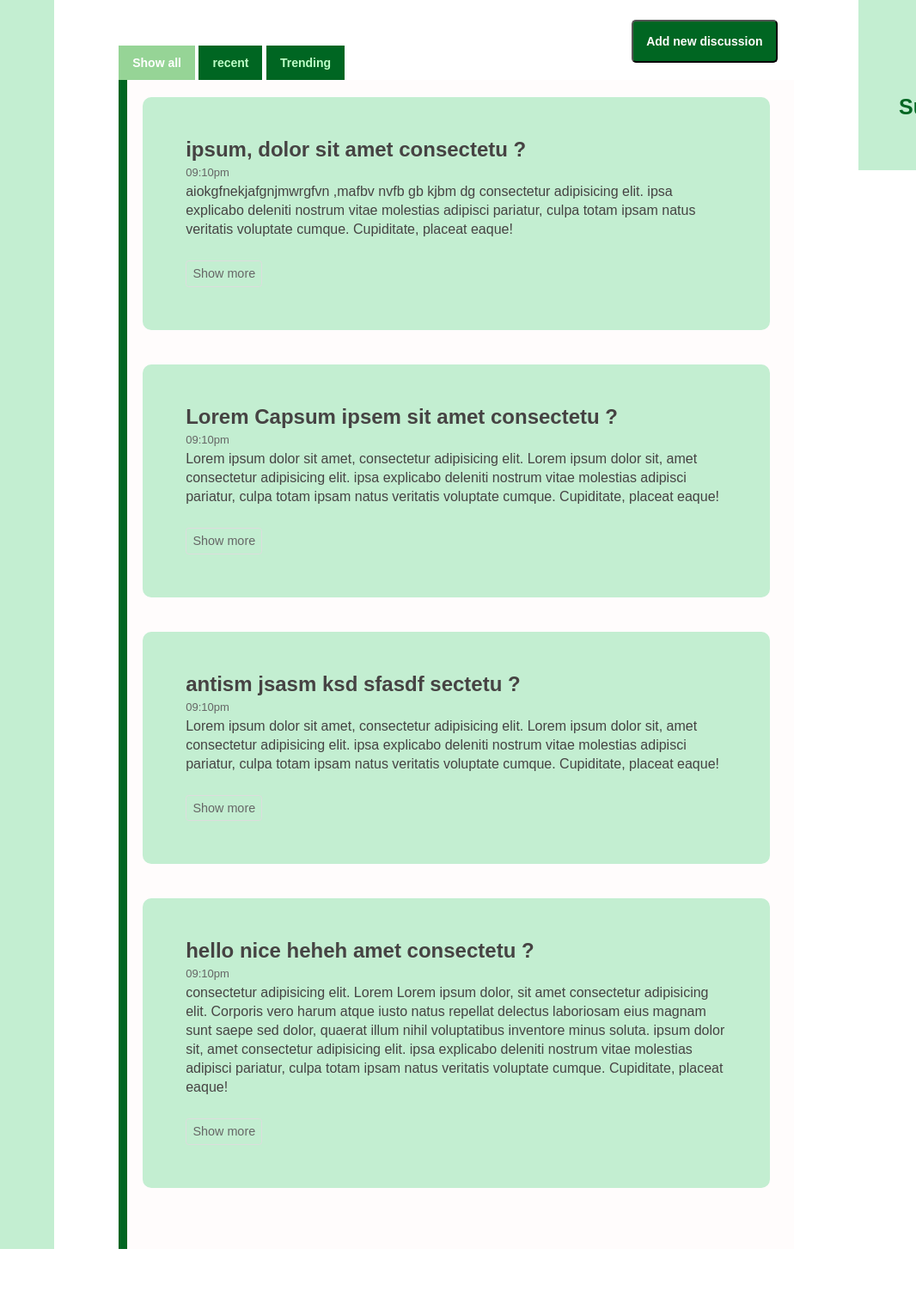
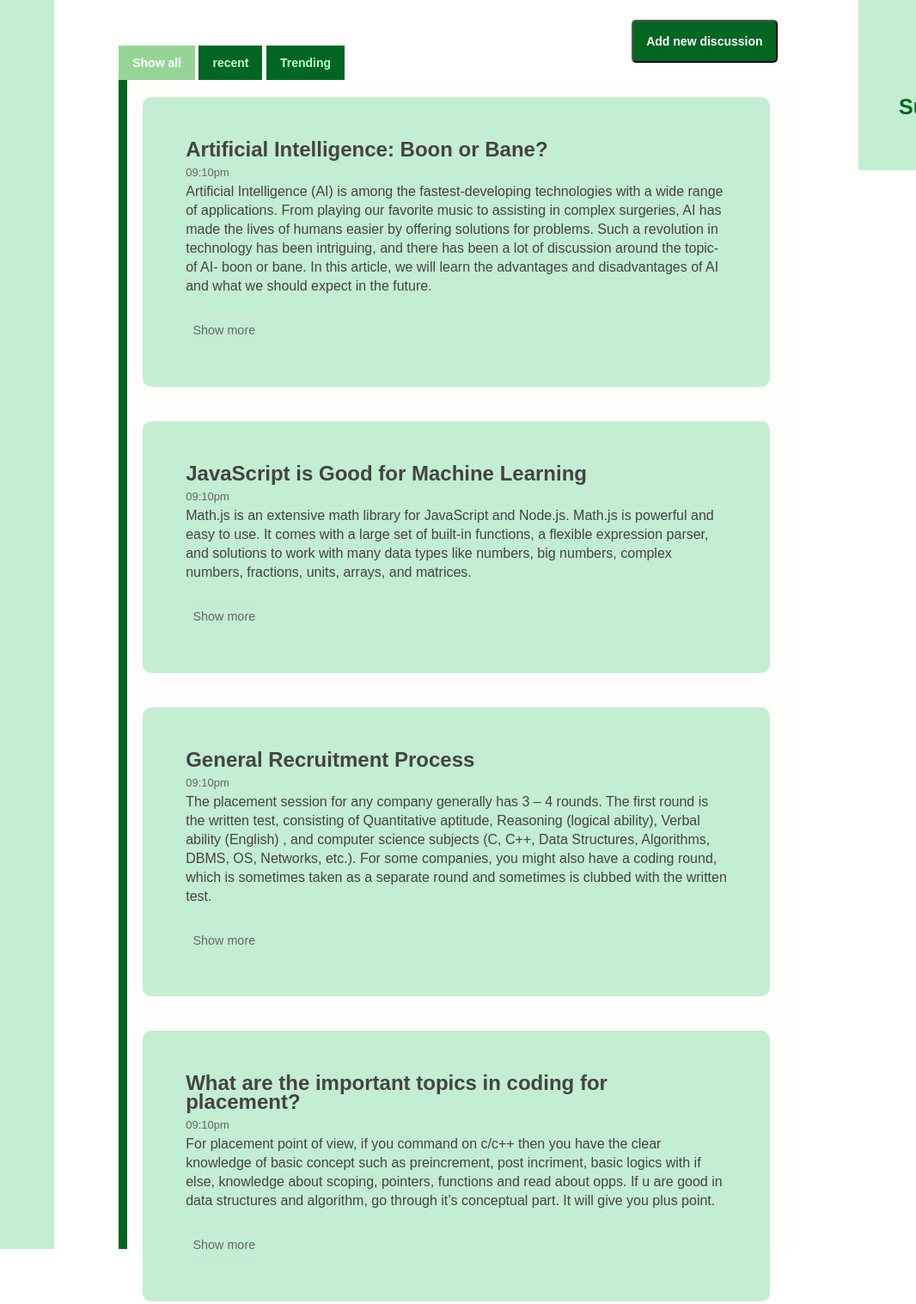
Before and after one commit to warriorBunny013/Multiply-multipurpose-website, a plain HTML site: page Discussion forum js/discussion.html in a window 1280 px wide. Shown: the part 147-1664 px from the top of the page at 86% size, without its empty margins (214-1280 px from the left). Drawn offline with Linux system fonts and the light colour scheme; files that its build step writes are made by us from their sources.

Commit message:
Update discussion.html

```diff
--- a/Discussion forum js/discussion.html
+++ b/Discussion forum js/discussion.html
@@ -40,18 +40,23 @@
         <div class="discussion-section">
           <div class="filterDiv recent">
             <div class="content">
-              <p class="question">ipsum, dolor sit amet consectetu ?</p>
+              <p class="question">Artificial Intelligence: Boon or Bane?</p>
               <div class="time">09:10pm</div>
               <input type="checkbox" class="read-more-state" id="post-1" />
               <p class="read-more-wrap">
-                aiokgfnekjafgnjmwrgfvn ,mafbv nvfb gb kjbm dg consectetur
-                adipisicing elit. ipsa explicabo deleniti nostrum vitae
-                molestias adipisci pariatur, culpa totam ipsam natus veritatis
-                voluptate cumque. Cupiditate, placeat eaque!
+                Artificial Intelligence (AI) is among the fastest-developing
+                technologies with a wide range of applications. From playing our
+                favorite music to assisting in complex surgeries, AI has made the lives of
+                humans easier by offering solutions for problems. Such a revolution in technology
+                has been intriguing, and there has been a lot of discussion around the topic- of AI- boon or bane.
+                In this article, we will learn the advantages and disadvantages of AI and what we should expect in the future.
                 <span class="read-more-target"
-                  >Libero fuga facilis vel consectetur quos sapiente deleniti
-                  eveniet dolores tempore eos deserunt officia quis ab?In
-                  voluptate eaque neque maiores voluptatum amet?</span
+                  >When you enter a web page, you will find interactive chatbots that
+                  suggest products/restaurants/ hotels/services based on our queries.
+                  Chatbots are computer programs that simulate and process human conversations.
+                  It is one of the clearest examples of artificial intelligence, as are Amazon’s Alexa,
+                  Apple’s Siri, or Microsoft’s Cortana, which we find integrated into our everyday devices.
+                </span
                 >
               </p>
               <label for="post-1" class="read-more-trigger"></label>
@@ -59,19 +64,20 @@
           </div>
           <div class="filterDiv recent trending">
             <div class="content">
-              <p class="question">Lorem Capsum ipsem sit amet consectetu ?</p>
+              <p class="question">JavaScript is Good for Machine Learning</p>
               <div class="time">09:10pm</div>
               <input type="checkbox" class="read-more-state" id="post-2" />
               <p class="read-more-wrap">
-                Lorem ipsum dolor sit amet, consectetur adipisicing elit. Lorem
-                ipsum dolor sit, amet consectetur adipisicing elit. ipsa
-                explicabo deleniti nostrum vitae molestias adipisci pariatur,
-                culpa totam ipsam natus veritatis voluptate cumque. Cupiditate,
-                placeat eaque!
+               Math.js is an extensive math library for JavaScript and Node.js.
+Math.js is powerful and easy to use. It comes with a large set of built-in functions,
+                a flexible expression parser,
+                and solutions to work with many data types like numbers, big numbers, complex numbers,
+                fractions, units, arrays, and matrices.
                 <span class="read-more-target"
-                  >Libero fuga facilis vel consectetur quos sapiente deleniti
-                  eveniet dolores tempore eos deserunt officia quis ab?In
-                  voluptate eaque neque maiores voluptatum amet?</span
+                  >
+                  ml5.js is trying to make machine learning more accessible to a wider audience.
+The ml5 team is working to wrap machine learning functionality in friendlier ways.
+                </span
                 >
               </p>
               <label for="post-2" class="read-more-trigger"></label>
@@ -79,19 +85,14 @@
           </div>
           <div class="filterDiv trending">
             <div class="content">
-              <p class="question">antism jsasm ksd sfasdf sectetu ?</p>
+              <p class="question">General Recruitment Process</p>
               <div class="time">09:10pm</div>
               <input type="checkbox" class="read-more-state" id="post-3" />
               <p class="read-more-wrap">
-                Lorem ipsum dolor sit amet, consectetur adipisicing elit. Lorem
-                ipsum dolor sit, amet consectetur adipisicing elit. ipsa
-                explicabo deleniti nostrum vitae molestias adipisci pariatur,
-                culpa totam ipsam natus veritatis voluptate cumque. Cupiditate,
-                placeat eaque!
+                The placement session for any company generally has 3 – 4 rounds. The first round is the written test, consisting of Quantitative aptitude, Reasoning (logical ability), Verbal ability (English) , and computer science subjects (C, C++, Data Structures, Algorithms, DBMS, OS, Networks, etc.).
+For some companies, you might also have a coding round, which is sometimes taken as a separate round and sometimes is clubbed with the written test.
                 <span class="read-more-target"
-                  >Libero fuga facilis vel consectetur quos sapiente deleniti
-                  eveniet dolores tempore eos deserunt officia quis ab?In
-                  voluptate eaque neque maiores voluptatum amet?</span
+                  >For Placements Round 2 (Coding Test), you need to be familiar with competitive programming. You can practice competitive programming on practice.geeksforgeeks.org. You can also refer company specific coding questions and topic specific coding questions.</span
                 >
               </p>
               <label for="post-3" class="read-more-trigger"></label>
@@ -99,22 +100,16 @@
           </div>
           <div class="filterDiv recent">
             <div class="content">
-              <p class="question">hello nice heheh amet consectetu ?</p>
+              <p class="question">What are the important topics in coding for placement?</p>
               <div class="time">09:10pm</div>
               <input type="checkbox" class="read-more-state" id="post-4" />
               <p class="read-more-wrap">
-                consectetur adipisicing elit. Lorem Lorem ipsum dolor, sit amet
-                consectetur adipisicing elit. Corporis vero harum atque iusto
-                natus repellat delectus laboriosam eius magnam sunt saepe sed
-                dolor, quaerat illum nihil voluptatibus inventore minus soluta.
-                ipsum dolor sit, amet consectetur adipisicing elit. ipsa
-                explicabo deleniti nostrum vitae molestias adipisci pariatur,
-                culpa totam ipsam natus veritatis voluptate cumque. Cupiditate,
-                placeat eaque!
+                For placement point of view, if you command on c/c++ then you have the clear
+                knowledge of basic concept such as preincrement, post incriment, basic logics with
+                if else, knowledge about scoping, pointers, functions and read about opps.
+If u are good in data structures and algorithm, go through it’s conceptual part. It will give you plus point.
                 <span class="read-more-target"
-                  >Libero fuga facilis vel consectetur quos sapiente deleniti
-                  eveniet dolores tempore eos deserunt officia quis ab?In
-                  voluptate eaque neque maiores voluptatum amet?</span
+                  >If you're a programmer, it's acceptable if you can't create web applications using Django or React. Still, it's unacceptable if you don't understand how hash tables operate or when to use a list instead of an array. </span
                 >
               </p>
               <label for="post-4" class="read-more-trigger"></label>
```
